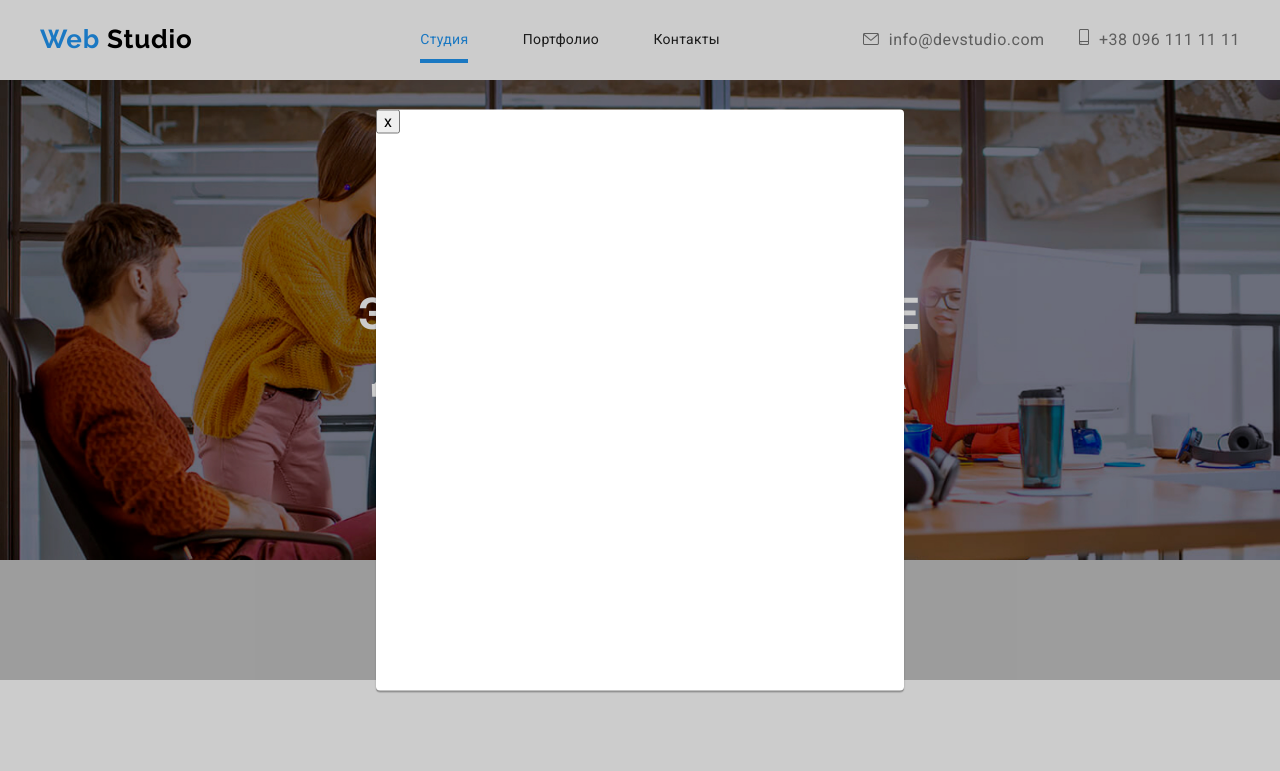
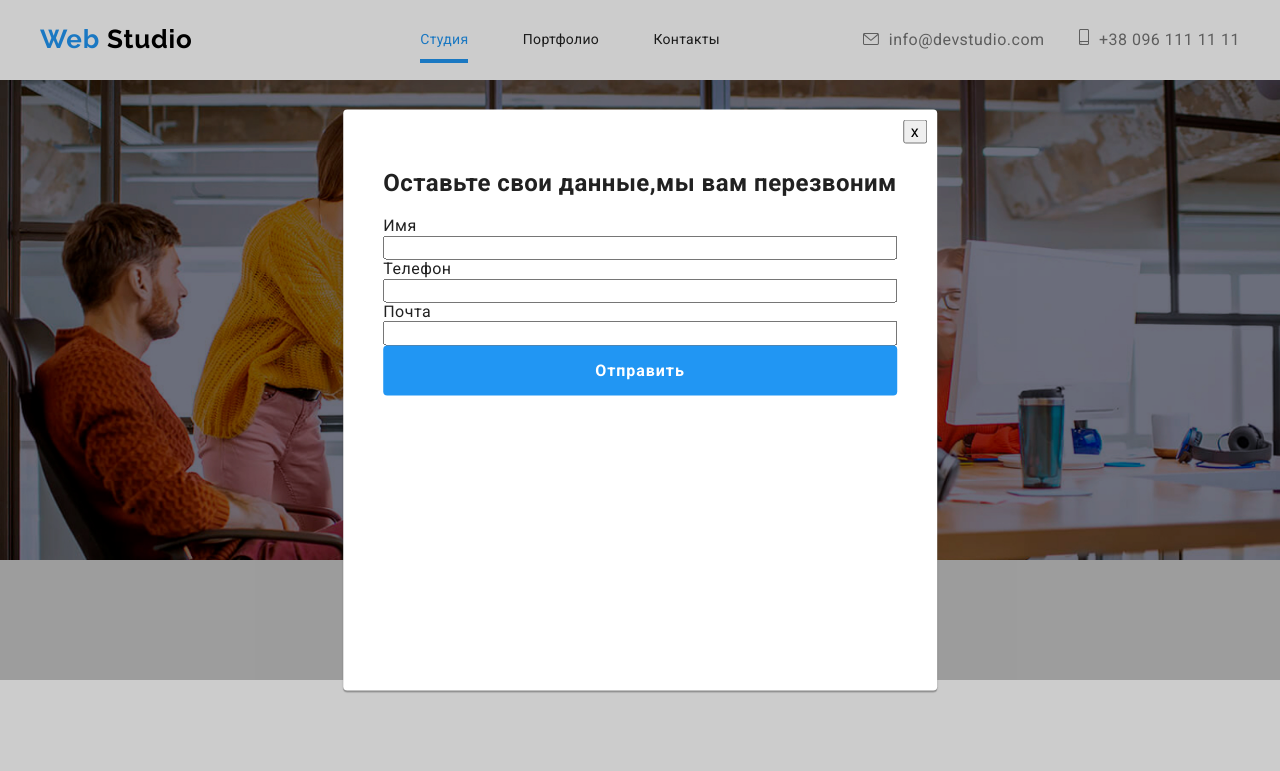
Before and after one commit to VigovsiyRuslan/goit-markup-hw-06, a plain HTML site: page index.html in a window 1280 px wide. Both pictures are taken after a click on the button "Заказать услугу". Shown: the top 771 px of the page. Drawn offline with nearby package versions, Linux system fonts and the light colour scheme.

Commit message:
Работа с модалкой

```diff
--- a/css/style.css
+++ b/css/style.css
@@ -733,6 +733,7 @@ img {
   left: 0;
   width: 100%;
   height: 100%;
+
   background-color: rgba(0, 0, 0, 0.2);
 
   opacity: 1;
@@ -750,9 +751,12 @@ img {
 }
 
 .modal {
+  display: block;
   position: absolute;
   left: 50%;
   top: 50%;
+
+  padding: 40px 40px;
 
   min-width: 528px;
   min-height: 581px;
@@ -765,3 +769,14 @@ img {
   transform: translate(-50%, -50%) scale(1);
   transition: transform 250ms cubic-bezier(0.4, 0, 0.2, 1);
 }
+
+.button-close {
+  position: absolute;
+  right: 10px;
+  top: 10px;
+}
+
+.js-speaker-form {
+  display: inline-flex;
+  flex-direction: column;
+}
--- a/index.html
+++ b/index.html
@@ -386,7 +386,17 @@
       <!-- Модалка -->
       <div class="backdrop is-hidden" data-modal>
         <div class="modal">
-          <button data-modal-close>x</button>
+          <form class="js-speaker-form">
+            <h2>Оставьте свои данные,мы вам перезвоним</h2>
+            <label for="name">Имя</label>
+            <input type="text" name="name" id="name" />
+            <label for="tel">Телефон</label>
+            <input type="tel" name="tel" id="tel" />
+            <label for="mail">Почта</label>
+            <input type="email" name="mail" id="mail" />
+            <button class="button">Отправить</button>
+          </form>
+          <button class="button-close" data-modal-close>x</button>
         </div>
       </div>
     </main>
```
